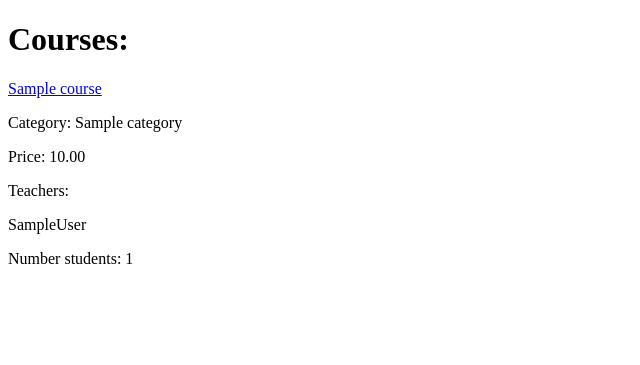
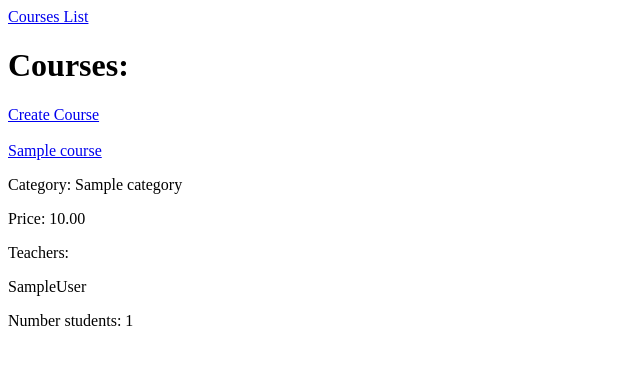
Before and after one commit to Buchak/site_online_course, a Django app: page /courses in a window 1280 px wide. Shown: the top 365 px of the page, without its empty margins (0-640 px from the left). Run offline with Django 5.2, Linux system fonts and the light colour scheme; tables that the repository leaves empty hold one stand-in row (values such as "Sample post").

Commit message:
Added CourseCreateView(CreateView)

```diff
--- a/site_online_course/main/templates/main/base.html
+++ b/site_online_course/main/templates/main/base.html
@@ -9,6 +9,11 @@
     </title>
 </head>
 <body>
+
+<div>
+    <a href="{% url 'main:courses_list' %}">Courses List</a>
+</div>
+
 {% block body %}
 	Base Body
 {% endblock %}
--- a/site_online_course/main/templates/main/course_detail.html
+++ b/site_online_course/main/templates/main/course_detail.html
@@ -9,7 +9,7 @@
     <p>Price: {{ course.price }}</p>
     <p>{{ course.description }}</p>
 
-    <h3>Lessonos:</h3>
+    <h3>Lessons:</h3>
     {% for lesson in course.lessons.all %}
         <a href="{% url 'main:lesson_detail' course.slug lesson.slug %}">{{ lesson.title }}</a>
     {% endfor %}
@@ -29,6 +29,4 @@
         <a href="{% url 'main:unenrollment_course' course.slug %}">Unenrollment from the course</a>
     </div>
 
-
-
 {% endblock %}
--- a/site_online_course/main/templates/main/course_list.html
+++ b/site_online_course/main/templates/main/course_list.html
@@ -6,6 +6,11 @@
 
 {% block body %}
 	<h1>Courses:</h1>
+
+    <div>
+        <a href="{% url 'main:create_course' %}">Create Course</a>
+    </div>
+    <br>
 
     {% for cours in courses %}
         <div>
--- a/site_online_course/main/urls.py
+++ b/site_online_course/main/urls.py
@@ -12,6 +12,6 @@ urlpatterns = [
     path('courses/<slug:course_slug>/unenrollment', views.UnenrollmentCourseView.as_view(), name='unenrollment_course'),
     path('courses/<slug:course_slug>/students', views.StudentsListView.as_view(), name='students_list'),
     path('courses/<slug:course_slug>/<slug:lesson_slug>', views.LessonDetailView.as_view(), name='lesson_detail'),
-    path('create-course/', views.CreateCourseView.as_view(), name='create_course'),
+    path('create-course/', views.CourseCreateView.as_view(), name='create_course'),
     path('create-lesson/', views.CreateLessonView.as_view(), name='create_lesson'),
 ]
--- a/site_online_course/main/views.py
+++ b/site_online_course/main/views.py
@@ -2,7 +2,8 @@ from django.http import HttpRequest, HttpResponse
 from django.shortcuts import render
 from django.shortcuts import get_object_or_404, redirect
 from django.views import View
-from django.views.generic import TemplateView, ListView, DetailView
+from django.views.generic import TemplateView, ListView, DetailView, CreateView
+from django.urls import reverse_lazy
 
 from .models import Course, Category, Student, Lesson
 from . import forms
@@ -185,7 +186,6 @@ class UnenrollmentCourseView(View):
         return render(request, 'main/unenrollment_course.html', context=context)
 
 
-
 # def create_course(request: HttpRequest):
 #     if request.method == 'POST':
 #         form = forms.CourseForm(request.POST)
@@ -198,20 +198,13 @@ class UnenrollmentCourseView(View):
 #     context = {
 #         'form': form,
 #     }
-#     return render(request, "main/create-course.html", context=context)
+#     return render(request, "main/course_form.html", context=context)
 
 
-class CreateCourseView(View):
-    def get(self, request: HttpRequest):
-        context = {
-            'form': forms.CourseForm(),
-        }
-        return render(request, 'main/create-course.html', context=context)
-
-    def post(self, request: HttpRequest):
-        form = forms.CourseForm(request.POST)
-        if form.is_valid():
-            Course.objects.create(**form.cleaned_data)
+class CourseCreateView(CreateView):
+    model = Course
+    form_class = forms.CourseForm
+    success_url = reverse_lazy('main:courses_list')
 
 
 # def create_lesson(request: HttpRequest):
```
Also changed, not shown: site_online_course/main/templates/main/course_form.html (renamed from site_online_course/main/templates/main/create-course.html).
